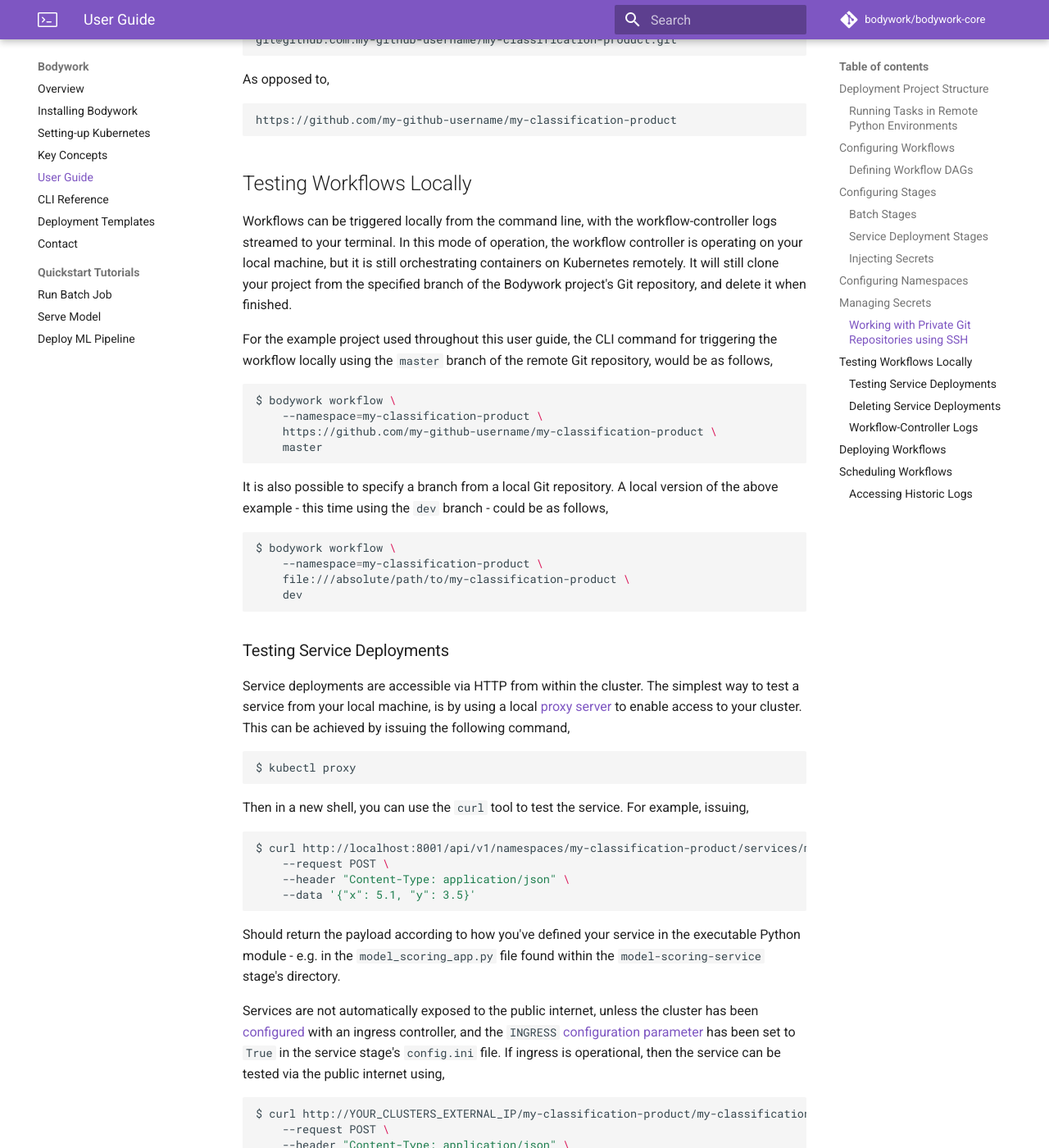
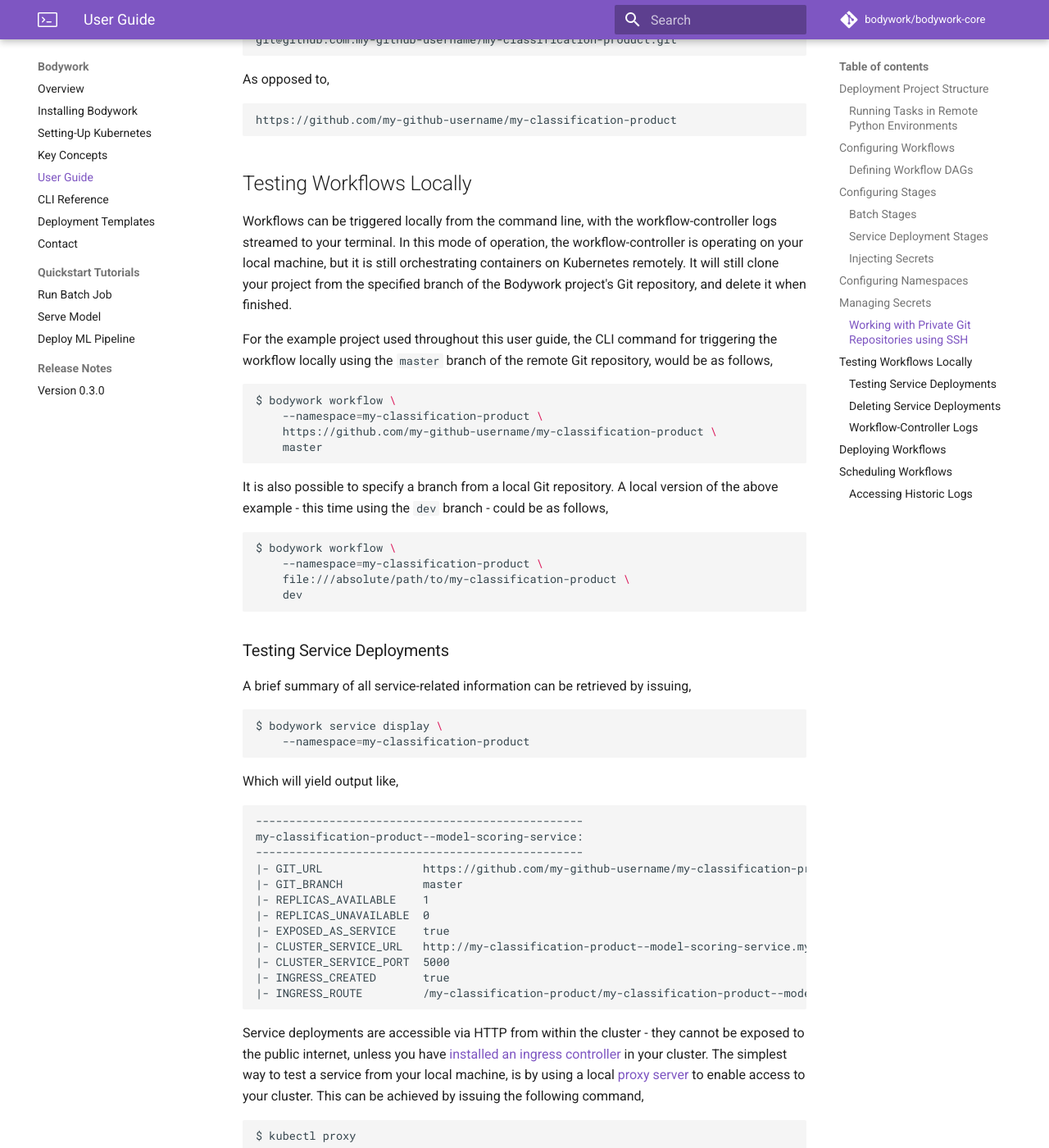
Before and after one commit to bodywork-ml/bodywork-docs, an MkDocs documentation site: the page built from docs/user_guide.md, in a window 1280 px wide and 1400 px high, scrolled down 7519 px. Shown: the whole window at 82% size. Built offline with MkDocs 1.6.1 and Material for MkDocs 9.7.7, drawn with Linux system fonts in a browser that asks for light colours; comment, search, counter and statistics services are not loaded; some of the changed text lies outside the part shown.

Commit message:
add release note section and fill-in v0.3.0 notes

````diff
--- a/docs/quickstart_ml_pipeline.md
+++ b/docs/quickstart_ml_pipeline.md
@@ -197,9 +197,10 @@ MEMORY_REQUEST_MB=100
 MAX_STARTUP_TIME_SECONDS=30
 REPLICAS=2
 PORT=5000
+INGRESS=True
 ```
 
-From which it is clear to see that we have specified that this stage is a service-deployment stage (as opposed to a batch stage), that `serve_model.py` should be the script that is run, together with an estimate of the CPU and memory resources to request from the k8s cluster, how long to wait for the service to start-up and be 'ready', which port to expose and how many instances (or replicas) of the server should be created to stand-behind the cluster-service.
+From which it is clear to see that we have specified that this stage is a service-deployment stage (as opposed to a batch stage), that `serve_model.py` should be the script that is run, together with an estimate of the CPU and memory resources to request from the Kubernetes cluster, how long to wait for the service to start-up and be 'ready', which port to expose, to create a path to the service from an externally-facing ingress controller (if present in the cluster), and how many instances (or replicas) of the server should be created to stand-behind the cluster-service.
 
 ## Configuring the Workflow
 
@@ -245,13 +246,13 @@ $ bodywork workflow \
     master
 ```
 
-Which will run the workflow defined in the `master` branch of the project's remote GitHub repository, all within the `ml-pipeline` namespace. The logs from the workflow-controller and the containers nested within each constituent stage, will be streamed to the command-line to inform you on the precise state of the workflow, but you can also keep track of the current state of all k8s resources created by the workflow-controller in the `ml-pipeline` namespace, by using the kubectl CLI tool - e.g.,
+Which will run the workflow defined in the `master` branch of the project's remote GitHub repository, all within the `ml-pipeline` namespace. The logs from the workflow-controller and the containers nested within each constituent stage, will be streamed to the command-line to inform you on the precise state of the workflow, but you can also keep track of the current state of all Kubernetes resources created by the workflow-controller in the `ml-pipeline` namespace, by using the kubectl CLI tool - e.g.,
 
 ```shell
 $ kubectl -n ml-pipeline get all
 ```
 
-Once the workflow has completed, the scoring service deployed within your cluster will be ready for testing. Service deployments are accessible via HTTP from within the cluster - they are not exposed to the public internet. To test the service from your local machine you will first of all need to start a proxy server to enable access to your cluster. This can be achieved by issuing the following command,
+Once the workflow has completed, the scoring service deployed within your cluster will be ready for testing. Service deployments are accessible via HTTP from within the cluster - they are not exposed to the public internet, unless you have [installed an ingress controller](kubernetes.md#configuring-ingress) in your cluster. The simplest way to test a service from your local machine, is by using a local proxy server to enable access to your cluster. This can be achieved by issuing the following command,
 
 ```shell
 $ kubectl proxy
@@ -276,9 +277,20 @@ If successful, you should get the following response,
 }
 ```
 
+If an ingress controller is operational in your cluster, then the service can be tested via the public internet using,
+
+```shell
+$ curl http://YOUR_CLUSTERS_EXTERNAL_IP/ml-pipeline/bodywork-ml-pipeline-project--stage-2-deploy-scoring-service/iris/v1/score \
+    --request POST \
+    --header "Content-Type: application/json" \
+    --data '{"sepal_length": 5.1, "sepal_width": 3.5, "petal_length": 1.4, "petal_width": 0.2}'
+```
+
+See [here](kubernetes.md#connecting-to-the-cluster) for instruction on how to retrieve `YOUR_CLUSTERS_EXTERNAL_IP`.
+
 ## Scheduling the Workflow
 
-If you're happy with the test results, then you can schedule the workflow-controller to operate remotely on the cluster as a k8s cronjob. To setup the the workflow to run every hour, for example, use the following command,
+If you're happy with the test results, then you can schedule the workflow-controller to operate remotely on the cluster as a Kubernetes cronjob. To setup the the workflow to run every hour, for example, use the following command,
 
 ```shell
 $ bodywork cronjob create \
--- a/docs/quickstart_serve_model.md
+++ b/docs/quickstart_serve_model.md
@@ -108,9 +108,10 @@ MEMORY_REQUEST_MB=100
 MAX_STARTUP_TIME_SECONDS=30
 REPLICAS=2
 PORT=5000
+INGRESS=True
 ```
 
-From which it is clear to see that we have specified that this stage is a service (deployment) stage (as opposed to a batch stage), that `service.py` should be the script that is run, together with an estimate of the CPU and memory resources to request from the k8s cluster, how long to wait for the service to start-up and be 'ready', which port to expose and how many instances (or replicas) of the server should be created to stand-behind the cluster-service.
+From which it is clear to see that we have specified that this stage is a service (deployment) stage (as opposed to a batch stage), that `service.py` should be the script that is run, together with an estimate of the CPU and memory resources to request from the Kubernetes cluster, how long to wait for the service to start-up and be 'ready', which port to expose, to create a path to the service from an externally-facing ingress controller (if present in the cluster), and how many instances (or replicas) of the server should be created to stand-behind the cluster-service.
 
 ## Configuring the Workflow
 
@@ -164,7 +165,7 @@ $ kubectl -n scoring-service get all
 
 ## Testing the API
 
-Service deployments are accessible via HTTP from within the cluster - they are not exposed to the public internet. To test a service from your local machine you will first of all need to start a proxy server to enable access to your cluster. This can be achieved by issuing the following command,
+Service deployments are accessible via HTTP from within the cluster - they are not exposed to the public internet, unless you have [installed an ingress controller](kubernetes.md#configuring-ingress) in your cluster. The simplest way to test a service from your local machine, is by using a local proxy server to enable access to your cluster. This can be achieved by issuing the following command,
 
 ```shell
 $ kubectl proxy
@@ -191,6 +192,17 @@ Should return,
 
 According to how the payload has been defined in the `scoring-service/serve.py` module.
 
+If an ingress controller is operational in your cluster, then the service can be tested via the public internet using,
+
+```shell
+$ curl http://YOUR_CLUSTERS_EXTERNAL_IP/scoring-service/bodywork-serve-model-project--scoring-service/iris/v1/score \
+    --request POST \
+    --header "Content-Type: application/json" \
+    --data '{"sepal_length": 5.1, "sepal_width": 3.5, "petal_length": 1.4, "petal_width": 0.2}'
+```
+
+See [here](kubernetes.md#connecting-to-the-cluster) for instruction on how to retrieve `YOUR_CLUSTERS_EXTERNAL_IP`.
+
 ## Cleaning Up
 
 To clean-up the deployment in its entirety, delete the namespace using kubectl - e.g. by running,
--- /dev/null
+++ b/docs/release_notes/v0.3.0.md
@@ -0,0 +1,14 @@
+# Version 0.3.0
+
+## Add Support for Ingress
+
+We added the `INGRESS` configuration parameter to the `[service]` section of a stage's `config.ini` file. This is a mandatory configuration parameter that must be set to either `True` or `False`. If an [NGINX ingress controller](../kubernetes.md#configuring-ingress) has been installed in the cluster and if `INGRESS=True`, then a path from the external IP of the ingress controller, to the service, will be created automatically when the service is created. This enables services to receive requests from sources external to the cluster, via URLs of the form `http://INGRESS_CONTROLLER_EXTERNAL_UP/NAMESPACE/SERVICE_NAME`.
+
+## Enable Remote Workflow Executions on an ad hoc Basis
+
+Workflows can now be executed via remote workflow-controller jobs, on an ad hoc basis, using the `bodywork deployment create` command. Prior to this release, the only way to trigger a workflow that is managed as a job on a cluster, was via the `bodywork cronjob create` command - ad hoc workflows could could only be executed by having the workflow-controller run locally, using the `bodywork workflow` command.
+
+## Other Improvement and Bug Fixes
+
+- We improved exception handling around internal git commands, so that users now get informative logs when git encounters problems cloning project repositories.
+- We changed the working directory in which stages are run, to the directory containing the executable Python module for the stage. This makes it much easier to reference other files (e.g. trained models and other such artefacts), that may have be included with the other mandatory stage files.
--- a/docs/user_guide.md
+++ b/docs/user_guide.md
@@ -256,7 +256,7 @@ https://github.com/my-github-username/my-classification-product
 
 ## Testing Workflows Locally
 
-Workflows can be triggered locally from the command line, with the workflow-controller logs streamed to your terminal. In this mode of operation, the workflow controller is operating on your local machine, but it is still orchestrating containers on Kubernetes remotely. It will still clone your project from the specified branch of the Bodywork project's Git repository, and delete it when finished.
+Workflows can be triggered locally from the command line, with the workflow-controller logs streamed to your terminal. In this mode of operation, the workflow-controller is operating on your local machine, but it is still orchestrating containers on Kubernetes remotely. It will still clone your project from the specified branch of the Bodywork project's Git repository, and delete it when finished.
 
 For the example project used throughout this user guide, the CLI command for triggering the workflow locally using the `master` branch of the remote Git repository, would be as follows,
 
@@ -278,7 +278,31 @@ $ bodywork workflow \
 
 ### Testing Service Deployments
 
-Service deployments are accessible via HTTP from within the cluster. The simplest way to test a service from your local machine, is by using a local [proxy server](https://kubernetes.io/docs/tasks/extend-kubernetes/http-proxy-access-api/) to enable access to your cluster. This can be achieved by issuing the following command,
+A brief summary of all service-related information can be retrieved by issuing,
+
+```shell
+$ bodywork service display \
+    --namespace=my-classification-product
+```
+
+Which will yield output like,
+
+```text
+-------------------------------------------------
+my-classification-product--model-scoring-service:
+-------------------------------------------------
+|- GIT_URL               https://github.com/my-github-username/my-classification-product
+|- GIT_BRANCH            master
+|- REPLICAS_AVAILABLE    1
+|- REPLICAS_UNAVAILABLE  0
+|- EXPOSED_AS_SERVICE    true
+|- CLUSTER_SERVICE_URL   http://my-classification-product--model-scoring-service.my-classification-product.svc.cluster.local
+|- CLUSTER_SERVICE_PORT  5000
+|- INGRESS_CREATED       true
+|- INGRESS_ROUTE         /my-classification-product/my-classification-product--model-scoring-service
+```
+
+Service deployments are accessible via HTTP from within the cluster - they cannot be exposed to the public internet, unless you have [installed an ingress controller](kubernetes.md#configuring-ingress) in your cluster. The simplest way to test a service from your local machine, is by using a local [proxy server](https://kubernetes.io/docs/tasks/extend-kubernetes/http-proxy-access-api/) to enable access to your cluster. This can be achieved by issuing the following command,
 
 ```shell
 $ kubectl proxy
@@ -295,7 +319,7 @@ $ curl http://localhost:8001/api/v1/namespaces/my-classification-product/service
 
 Should return the payload according to how you've defined your service in the executable Python module - e.g. in the `model_scoring_app.py` file found within the `model-scoring-service` stage's directory.
 
-Services are not automatically exposed to the public internet, unless the cluster has been [configured](kubernetes.md##configuring-ingress) with an ingress controller, and the `INGRESS` [configuration parameter](#service-deployment-stages) has been set to `True` in the service stage's `config.ini` file. If ingress is operational, then the service can be tested via the public internet using,
+If you have installed an ingress controller in your cluster, and if the the `INGRESS` [configuration parameter](#service-deployment-stages) has been set to `True` in the service stage's `config.ini` file, then the service can be tested via the public internet using,
 
 ```shell
 $ curl http://YOUR_CLUSTERS_EXTERNAL_IP/my-classification-product/my-classification-product--model-scoring-service/ \
@@ -315,14 +339,7 @@ $ bodywork service display \
     --namespace=my-classification-project
 ```
 
-Which should yield output similar to,
-
-```text
-SERVICE_URL                                                       EXPOSED   AVAILABLE_REPLICAS       UNAVAILABLE_REPLICAS
-http://my-classification-product--model-scoring-service:5000      true      2                        0
-```
-
-To delete the service deployment use,
+Then to delete a service deployment use,
 
 ```shell
 $ bodywork service delete
--- a/mkdocs.yml
+++ b/mkdocs.yml
@@ -6,7 +6,7 @@ docs_dir: docs
 nav:
   - Overview: index.md
   - Installing Bodywork: installation.md
-  - Setting-up Kubernetes: kubernetes.md
+  - Setting-Up Kubernetes: kubernetes.md
   - Key Concepts: key_concepts.md
   - User Guide: user_guide.md
   - CLI Reference: cli_reference.md
@@ -16,6 +16,8 @@ nav:
     - Run Batch Job: quickstart_batch_job.md
     - Serve Model: quickstart_serve_model.md
     - Deploy ML Pipeline: quickstart_ml_pipeline.md
+  - Release Notes:
+    - Version 0.3.0: release_notes/v0.3.0.md
 theme:
   name: material
   features:
````
Also changed, not shown: other parts of docs/quickstart_ml_pipeline.md (+1 -1 lines), other parts of docs/quickstart_serve_model.md (+1 -1 lines), other parts of docs/user_guide.md (+6 -7 lines), docs/cli_reference.md (+14 -14 lines), docs/quickstart_batch_job.md (+3 -3 lines).
